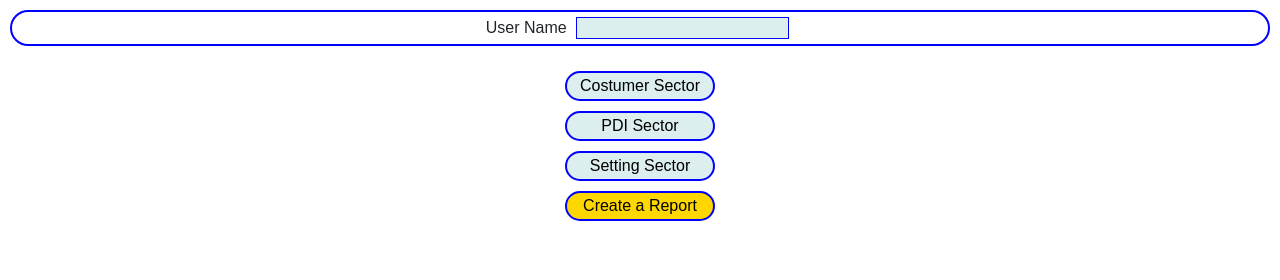
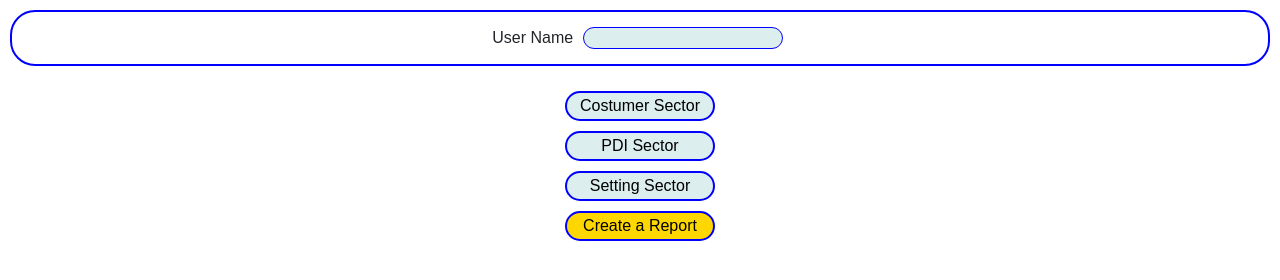
Before and after one commit to CTR-CA/ctr.github.io, a plain HTML site: page index.html in a window 1280 px wide. Drawn offline with nearby package versions, Linux system fonts and the light colour scheme.

Commit message:
add_content

```diff
--- a/style.css
+++ b/style.css
@@ -15,13 +15,15 @@ body {
 }
 .screen__login {
   text-align: center;
+  padding: 10px;
 }
 .screen__login__form {
   margin: 5px;
-  width: 75% 200px;
+  width: 200px;
   height: 75%;
   border: solid 1px blue;
   background-color: rgb(221, 238, 238);
+  border-radius: 25px;
 }
 
 .container__main {
```
